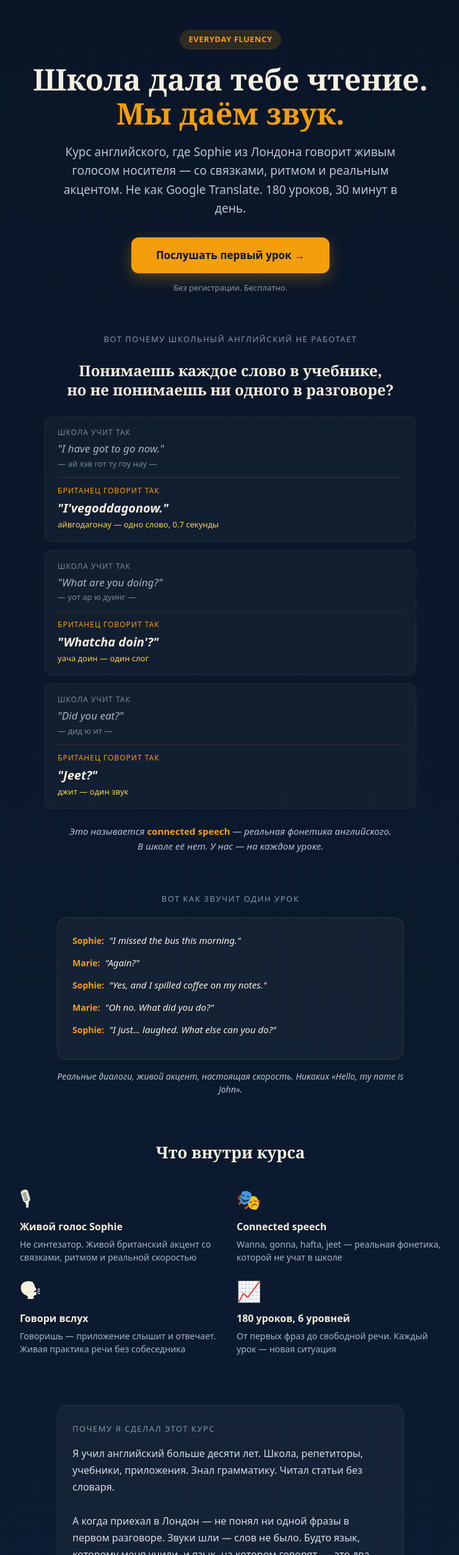
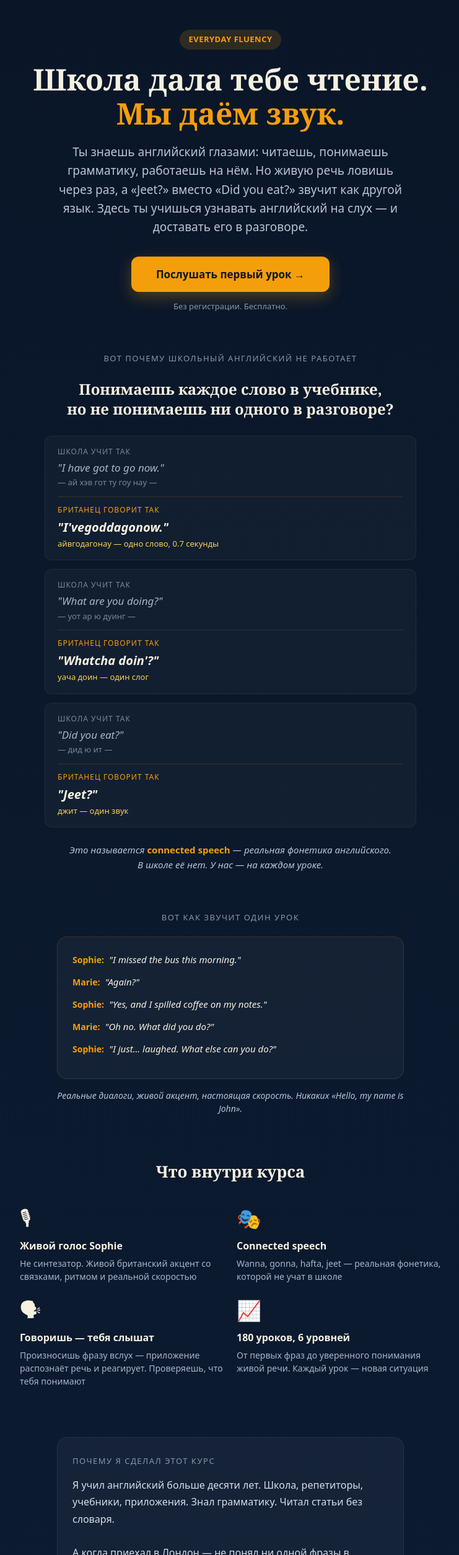
Before and after one commit to shuligne-ops/everyday-fluency2, a Next.js app: page /start in a window 1280 px wide. Shown: the top 2509 px of the page at 62% size, without its empty margins (268-1009 px from the left). Built offline with nearby package versions, Linux system fonts and the light colour scheme.

Commit message:
Align start page with bridge messaging

```diff
--- a/src/app/start/page.tsx
+++ b/src/app/start/page.tsx
@@ -77,7 +77,7 @@ function StartContent() {
           maxWidth: '560px',
           margin: '0 auto 32px',
         }}>
-          Курс английского, где Sophie из Лондона говорит живым голосом носителя — со связками, ритмом и реальным акцентом. Не как Google Translate. 180 уроков, 30 минут в день.
+          Ты знаешь английский глазами: читаешь, понимаешь грамматику, работаешь на нём. Но живую речь ловишь через раз, а «Jeet?» вместо «Did you eat?» звучит как другой язык. Здесь ты учишься узнавать английский на слух — и доставать его в разговоре.
         </p>
 
         <button
@@ -232,8 +232,8 @@ function StartContent() {
         }}>
           <Feature icon="🎙" title="Живой голос Sophie" text="Не синтезатор. Живой британский акцент со связками, ритмом и реальной скоростью" />
           <Feature icon="🎭" title="Connected speech" text="Wanna, gonna, hafta, jeet — реальная фонетика, которой не учат в школе" />
-          <Feature icon="🗣" title="Говори вслух" text="Говоришь — приложение слышит и отвечает. Живая практика речи без собеседника" />
-          <Feature icon="📈" title="180 уроков, 6 уровней" text="От первых фраз до свободной речи. Каждый урок — новая ситуация" />
+          <Feature icon="🗣" title="Говоришь — тебя слышат" text="Произносишь фразу вслух — приложение распознаёт речь и реагирует. Проверяешь, что тебя понимают" />
+          <Feature icon="📈" title="180 уроков, 6 уровней" text="От первых фраз до уверенного понимания живой речи. Каждый урок — новая ситуация" />
         </div>
       </section>
 
```
